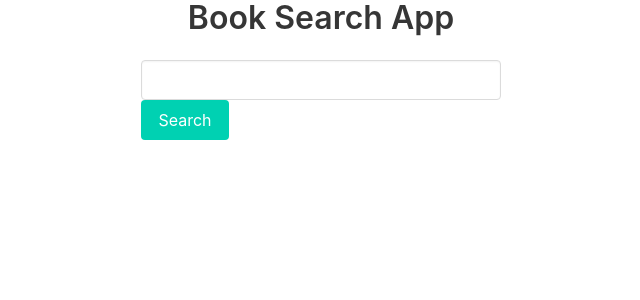
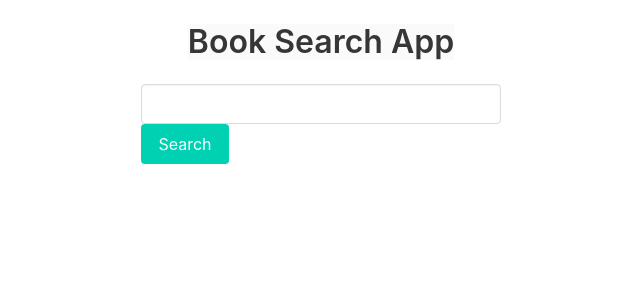
Before and after one commit to ianvanharten/react-book-search-app, a React (Create React App) app: page / in a window 1280 px wide. Shown: the top 300 px of the page, without its empty margins (319-959 px from the left). Built offline with nearby package versions, Linux system fonts and the light colour scheme.

Commit message:
Add styling to app title

```diff
--- a/src/App.js
+++ b/src/App.js
@@ -5,7 +5,7 @@ function App() {
 
   return (
     <div className='app'>
-        <h1 className='title'>Book Search App</h1>
+        <h1 className='bookAppTitle title m-5 has-background-white-bis'>Book Search App</h1>
         <BookSearch />
     </div>
   );
```
